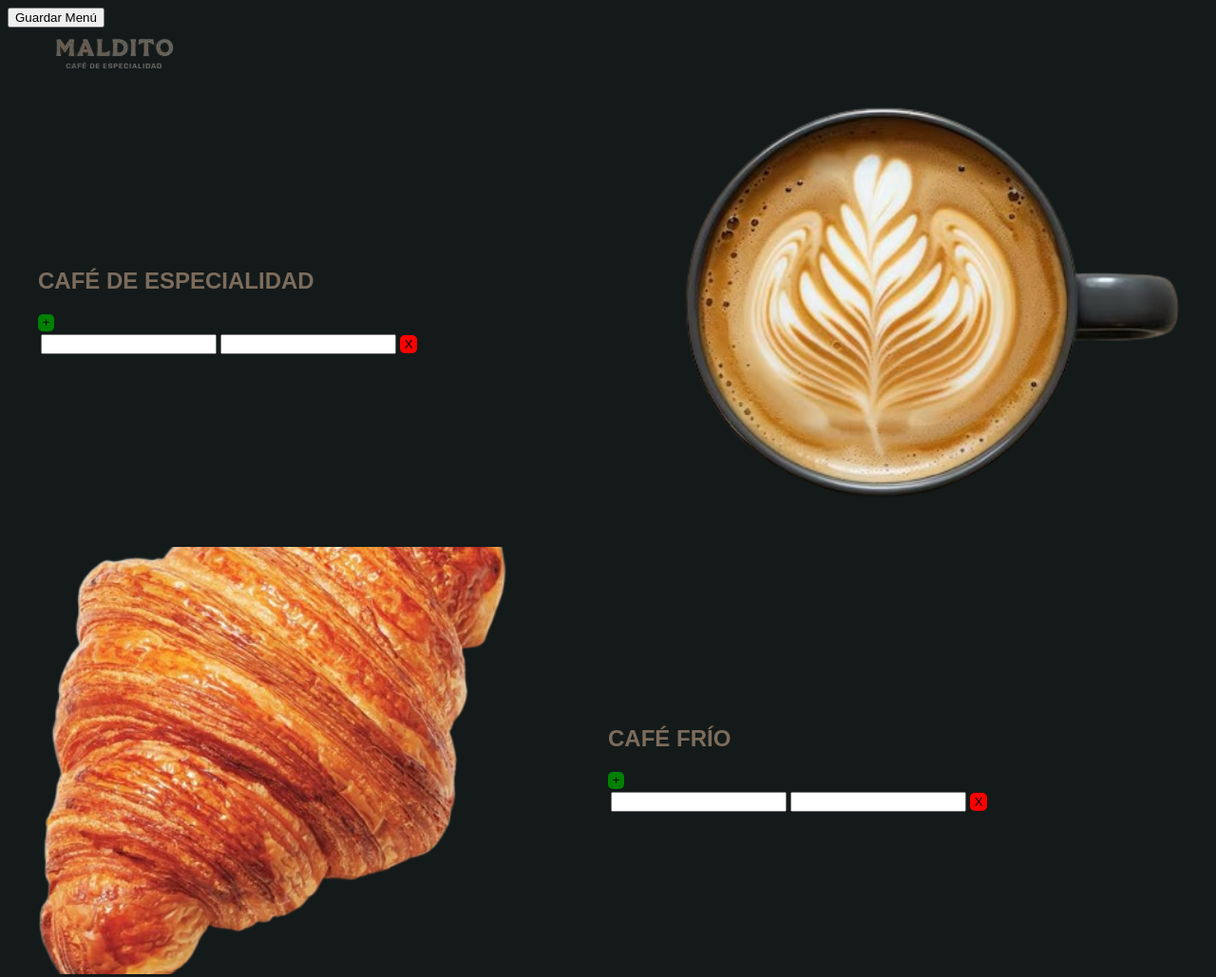
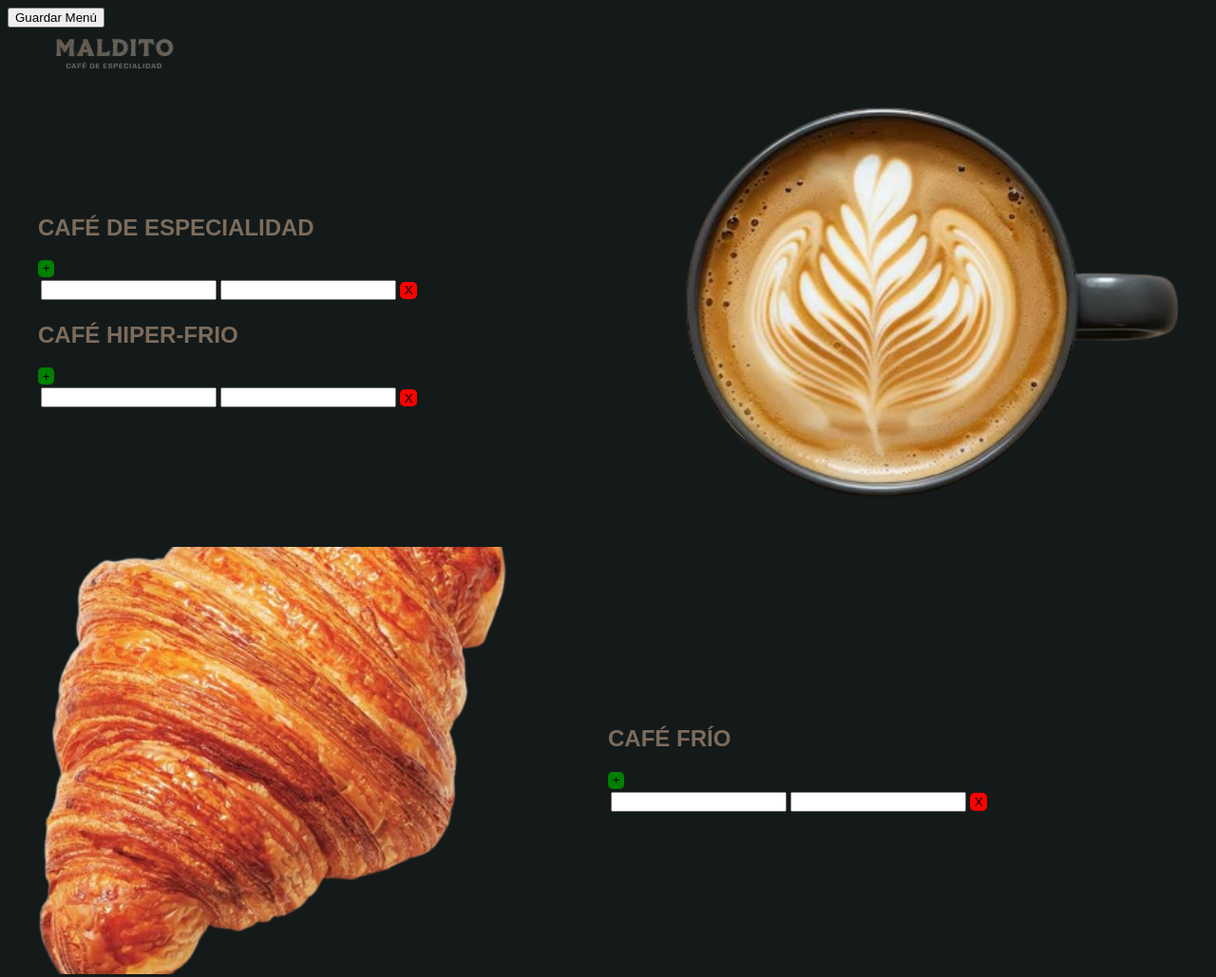
Before and after one commit to Franriv88/Maldito-Menu, a plain HTML site: page admin.html in a window 1280 px wide. Shown: the whole page at 95% size. Drawn offline with Linux system fonts and the light colour scheme; no server answers.

Commit message:
2da tabla del block-row1
Agregué otra tabla en el <div class="container__block block--row1">

para separara el Café de Especialidad del Café Frío, pero dentro del misom contenedor

```diff
--- a/admin.html
+++ b/admin.html
@@ -21,6 +21,17 @@
             <div class="block__item item--product1">
                 <h2>CAFÉ DE ESPECIALIDAD</h2>
                 <button class="add-btn" type="button" onclick="agregarFila(this)">+</button>
+                <table>
+                    <tbody>
+                    <tr>
+                        <td class="col-product"><input type="text" name="product_especialidad[]"/></td>
+                        <td class="col-price"><input type="number" name="price_especialidad[]"/></td>
+                        <td><button class="delete-btn" onclick="eliminarFila(this)">X</button></td>
+                    </tr>
+                    </tbody>
+                </table>
+                <h2>CAFÉ HIPER-FRIO</h2>
+                                <button class="add-btn" type="button" onclick="agregarFila(this)">+</button>
                 <table>
                     <tbody>
                     <tr>
```
